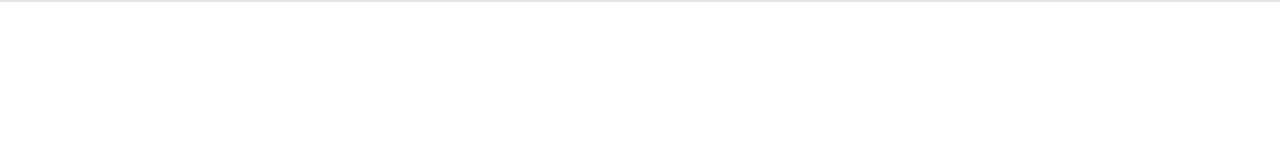
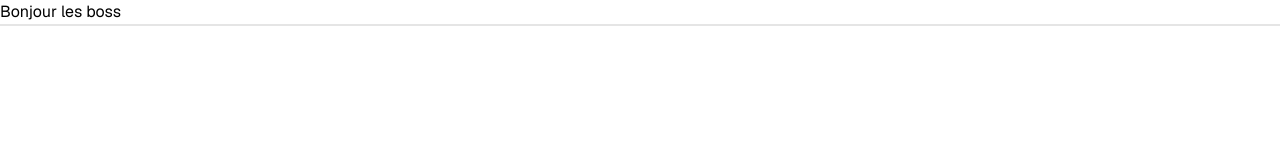
Before and after one commit to Rahim10020/rahim.design, a React (Vite) app: page / in a window 1280 px wide. Shown: the top 160 px of the page. Built offline with nearby package versions, Linux system fonts and the light colour scheme; a web font is replaced by a local one.

Commit message:
update files

```diff
--- a/src/_pages/HomePage.tsx
+++ b/src/_pages/HomePage.tsx
@@ -1,7 +1,9 @@
 export default function HomePage() {
   return (
     <div>
-      <section className="mx-auto max-w-6xl px-6 py-20"></section>
+      <section className="mx-auto max-w-6xl px-6 py-20">
+        <h1>Bonjour les boss</h1>
+      </section>
 
       <section className="border-t border-black/10"></section>
 
```
Also changed, not shown: todo.txt.
